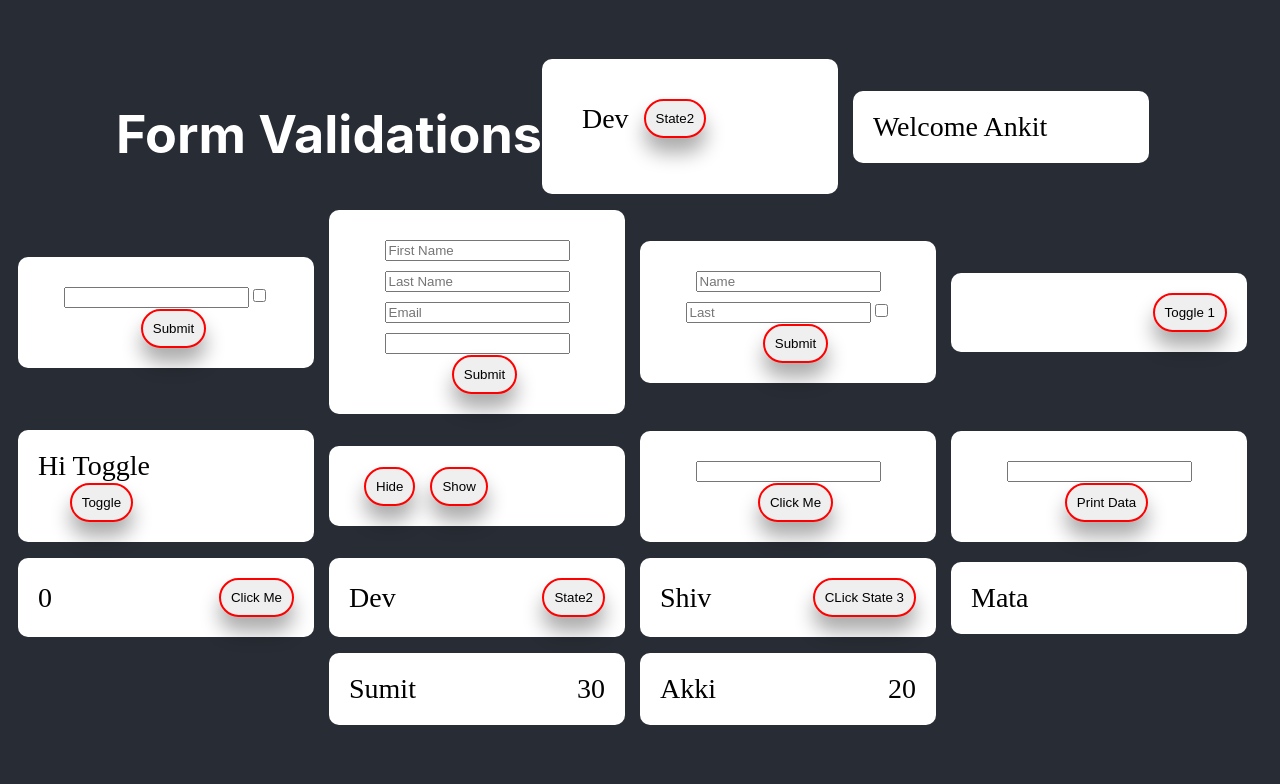
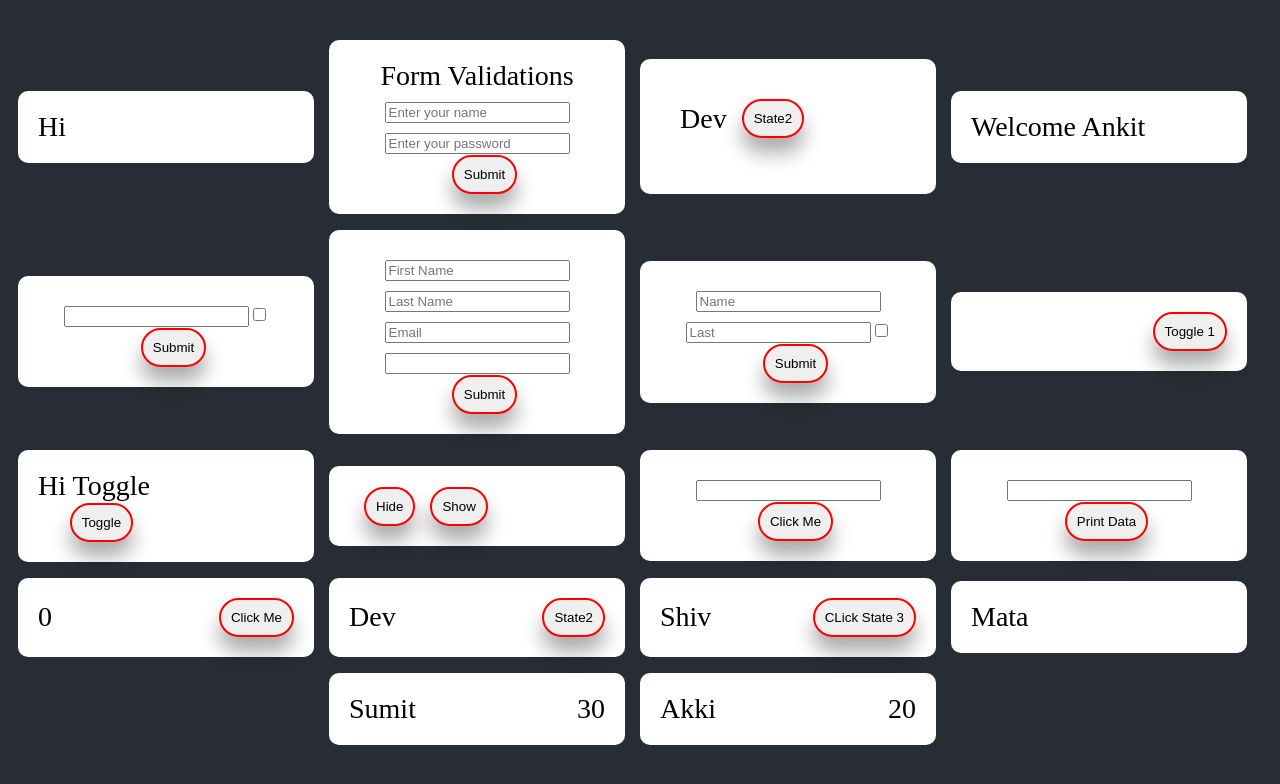
Before and after one commit to Mr-ankit-raj/basicReact, a React (Create React App) app: page / in a window 1280 px wide. Shown: the top 784 px of the page. Built offline with nearby package versions, Linux system fonts and the light colour scheme.

Commit message:
Form Validation

```diff
--- a/src/App.css
+++ b/src/App.css
@@ -85,3 +85,9 @@
   box-shadow: 0px 15px 20px #00000054;
   cursor: pointer;
 }
+.error p {
+  margin: 0px;
+  font-size: 13px;
+  color: red;
+  text-align: left;
+}
--- a/src/App.js
+++ b/src/App.js
@@ -17,12 +17,14 @@ import {
   ConditionalRender,
   ConditionalRender1,
   FormValidation,
+  FormValidation1,
 } from "./Components";
 
 function App() {
   return (
     <div className="App">
       <header className="App-header">
+        <FormValidation1 />
         <FormValidation />
         <ConditionalRender1 />
         <ConditionalRender />
--- a/src/Components/FormValidation/FormValidation.jsx
+++ b/src/Components/FormValidation/FormValidation.jsx
@@ -1,9 +1,66 @@
 import { useState } from "react";
 
 const FormValidation = () => {
+  const [user, setUser] = useState("");
+  const [pass, setpass] = useState("");
+  const [userErr, setUserErr] = useState(false);
+  const [passrErr, setpassErr] = useState(false);
+  function loginHander(e) {
+    if (user.length < 3 || pass.length < 3) {
+      alert("invalid");
+    } else {
+      alert("All Good :)");
+    }
+    e.preventDefault();
+  }
+  function userHandler(e) {
+    let item = e.target.value;
+    if (item.length < 3) {
+      setUserErr(true);
+    } else {
+      setUserErr(false);
+    }
+    setUser(item);
+  }
+  function passHandler(e) {
+    let item = e.target.value;
+    if (item.length < 3) {
+      setpassErr(true);
+    } else {
+      setpassErr(false);
+    }
+    setpass(item);
+  }
   return (
-    <div>
-      <h1>Form Validations</h1>
+    <div className="mainCard">
+      <form onSubmit={loginHander}>
+        <h1>Form Validations</h1>
+        <input
+          type="text"
+          placeholder="Enter your name"
+          onChange={userHandler}
+        />
+        {userErr ? (
+          <span className="error">
+            <p>User invalid</p>
+          </span>
+        ) : (
+          ""
+        )}
+        <input
+          type="password"
+          placeholder="Enter your password"
+          onChange={passHandler}
+        />
+        {passrErr ? (
+          <span className="error">
+            <p>Pass invalid</p>
+          </span>
+        ) : (
+          ""
+        )}
+        <button type="submit">Submit</button>
+      </form>
     </div>
   );
 };
--- /dev/null
+++ b/src/Components/FormValidation/FormValidation1.jsx
@@ -0,0 +1,9 @@
+const FormValidation1 = () => {
+  return (
+    <div className="mainCard">
+      <h1>Hi</h1>
+    </div>
+  );
+};
+
+export default FormValidation1;
--- a/src/Components/index.jsx
+++ b/src/Components/index.jsx
@@ -15,6 +15,7 @@ import FormHandle2 from "./FormHandle/FormHandle2";
 import ConditionalRender from "./ConditionalRendering/ConditionalRender";
 import ConditionalRender1 from "./ConditionalRendering/ConditionalRender1";
 import FormValidation from "./FormValidation/FormValidation";
+import FormValidation1 from "./FormValidation/FormValidation1";
 
 export {
   State1,
@@ -34,4 +35,5 @@ export {
   ConditionalRender,
   ConditionalRender1,
   FormValidation,
+  FormValidation1,
 };
```
